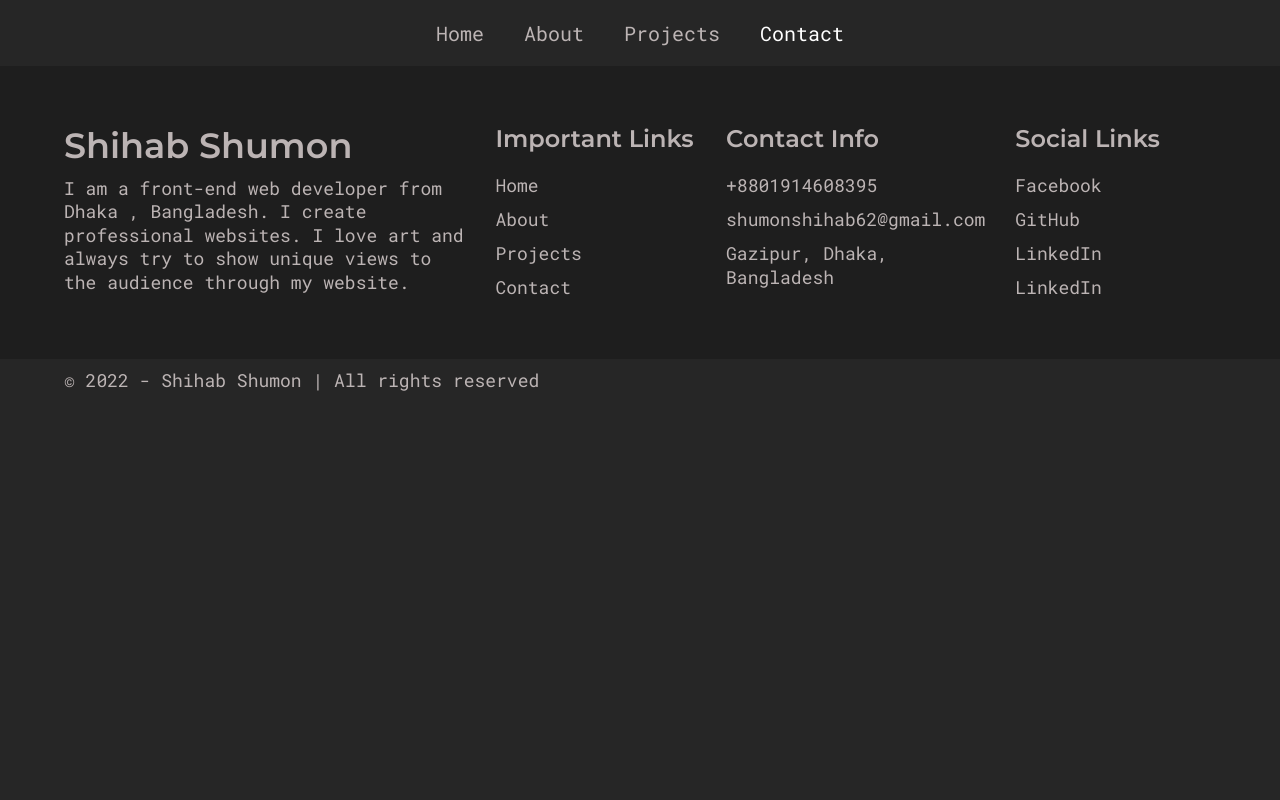
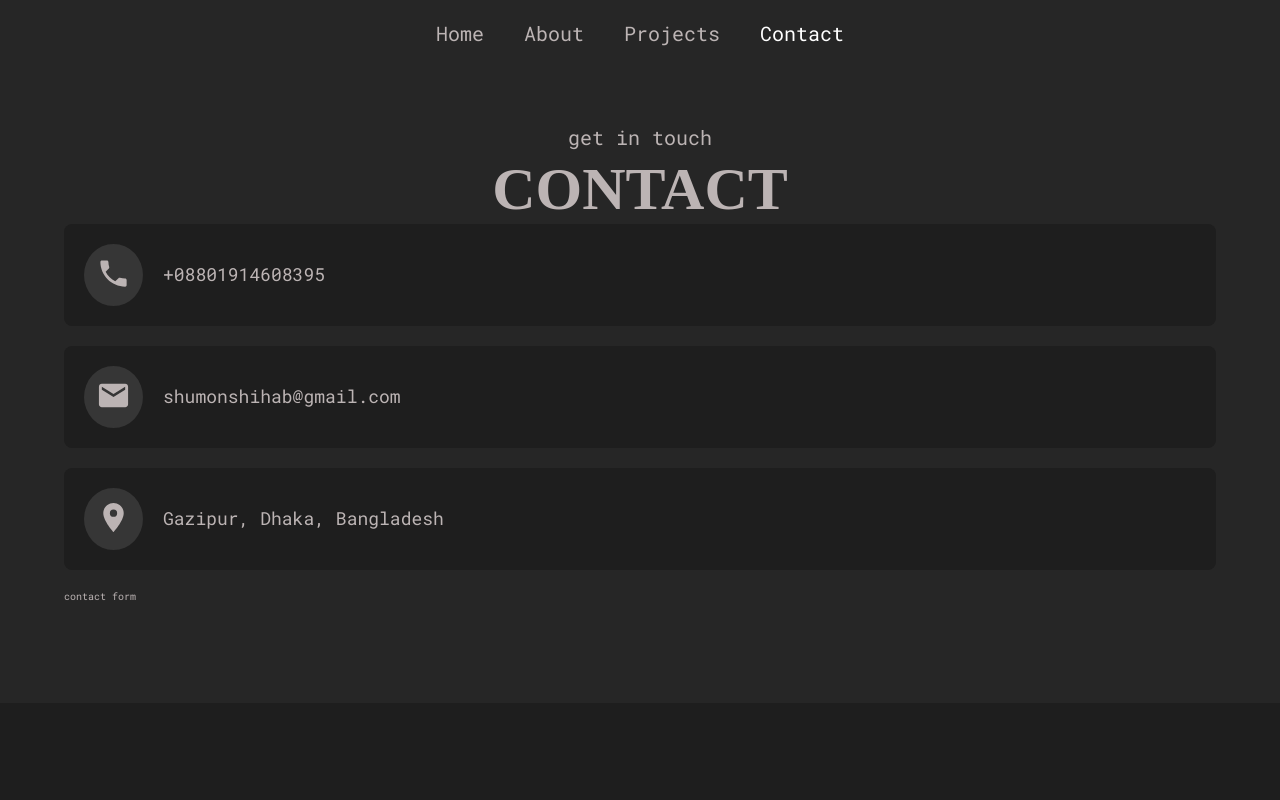
Before and after one commit to shihab91/shihab-s-portfolio, a React (Create React App) app: page /contact in a window 1280 px wide. Shown: the top 800 px of the page. Built offline with nearby package versions, Linux system fonts and the light colour scheme; the HTML template or start-up script is replaced by a standard one; a web font is replaced by a local one.

Commit message:
started working with the contact page and already finished the contact info component

```diff
--- /dev/null
+++ b/src/components/ContactInfo.js
@@ -0,0 +1,40 @@
+/* eslint-disable quotes */
+/* eslint-disable prettier/prettier */
+import React from "react";
+import { MdPlace } from "react-icons/md";
+import styled from "styled-components";
+import PText from "./PText";
+
+const ContactInfoStyle = styled.div`
+  padding: 2rem;
+  background-color: var(--deep-dark);
+  display: flex;
+  align-items: center;
+  gap: 2rem;
+  border-radius: 8px;
+  margin-bottom: 2rem;
+  .icon {
+    color: var(--white);
+    background-color: var(--grey-2);
+    padding: 1.2rem;
+    align-items: center;
+    justify-content: center;
+    border-radius: 50%;
+  }
+  svg {
+    width: 3.5rem;
+  }
+`;
+export default function ContactInfo({
+  icon = <MdPlace />,
+  text = "this is an info",
+}) {
+  return (
+    <ContactInfoStyle>
+      <div className="icon">{icon} </div>
+      <div className="info">
+        <PText>{text}</PText>
+      </div>
+    </ContactInfoStyle>
+  );
+}
--- /dev/null
+++ b/src/components/ContactSection.js
@@ -0,0 +1,28 @@
+/* eslint-disable quotes */
+/* eslint-disable prettier/prettier */
+import React from "react";
+import { MdEmail, MdLocalPhone } from "react-icons/md";
+import styled from "styled-components";
+import ContactInfo from "./ContactInfo";
+import SectionTitle from "./SectionTitle";
+
+const ContactSectionStyle = styled.div`
+  padding: 10rem 0;
+`;
+export default function ContactSection() {
+  return (
+    <ContactSectionStyle>
+      <div className="container">
+        <SectionTitle heading="Contact" subHeading="get in touch" />
+        <div className="contact__section__wrapper">
+          <div className="left">
+            <ContactInfo icon={<MdLocalPhone />} text="+08801914608395" />
+            <ContactInfo icon={<MdEmail />} text="shumonshihab@gmail.com" />
+            <ContactInfo text="Gazipur, Dhaka, Bangladesh" />
+          </div>
+          <div className="right">contact form</div>
+        </div>
+      </div>
+    </ContactSectionStyle>
+  );
+}
--- a/src/pages/Contact.js
+++ b/src/pages/Contact.js
@@ -1,9 +1,13 @@
-import React from 'react';
+/* eslint-disable quotes */
+/* eslint-disable prettier/prettier */
+import React from "react";
+import ContactSection from "../components/ContactSection";
 
 export default function Contact() {
   return (
     <div>
       <h1>this is the contact page</h1>
+      <ContactSection />
     </div>
   );
 }
```
